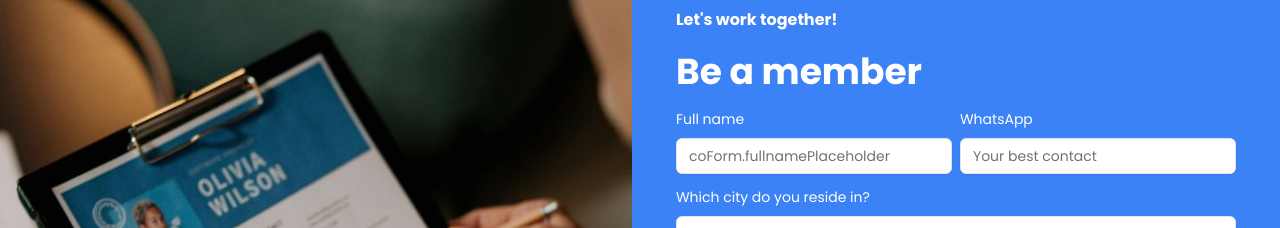
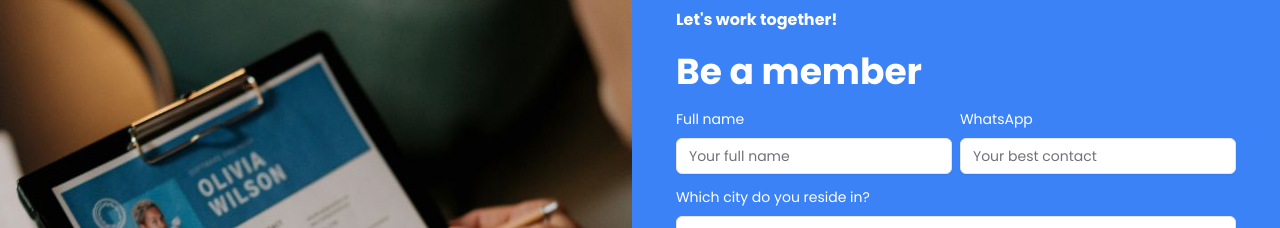
Before and after one commit to eliasacneto/web-hands-cooperative, a Next.js app: page /en/apply in a window 1280 px wide. Shown: the part 2188-2416 px from the top of the page. Built offline with nearby package versions, Linux system fonts and the light colour scheme.

Commit message:
translation applied on candidate page

```diff
--- a/components/cooperateComponents/co-form.tsx
+++ b/components/cooperateComponents/co-form.tsx
@@ -175,7 +175,7 @@ Thank you and I await your response!`;
                       type="text"
                       value={coFormData.name}
                       onChange={handleInputChange}
-                      placeholder={t("fullnamePlaceholder")}
+                      placeholder={t("fullNamePlaceholder")}
                       className="bg-white text-black"
                     />
                   </div>
```
